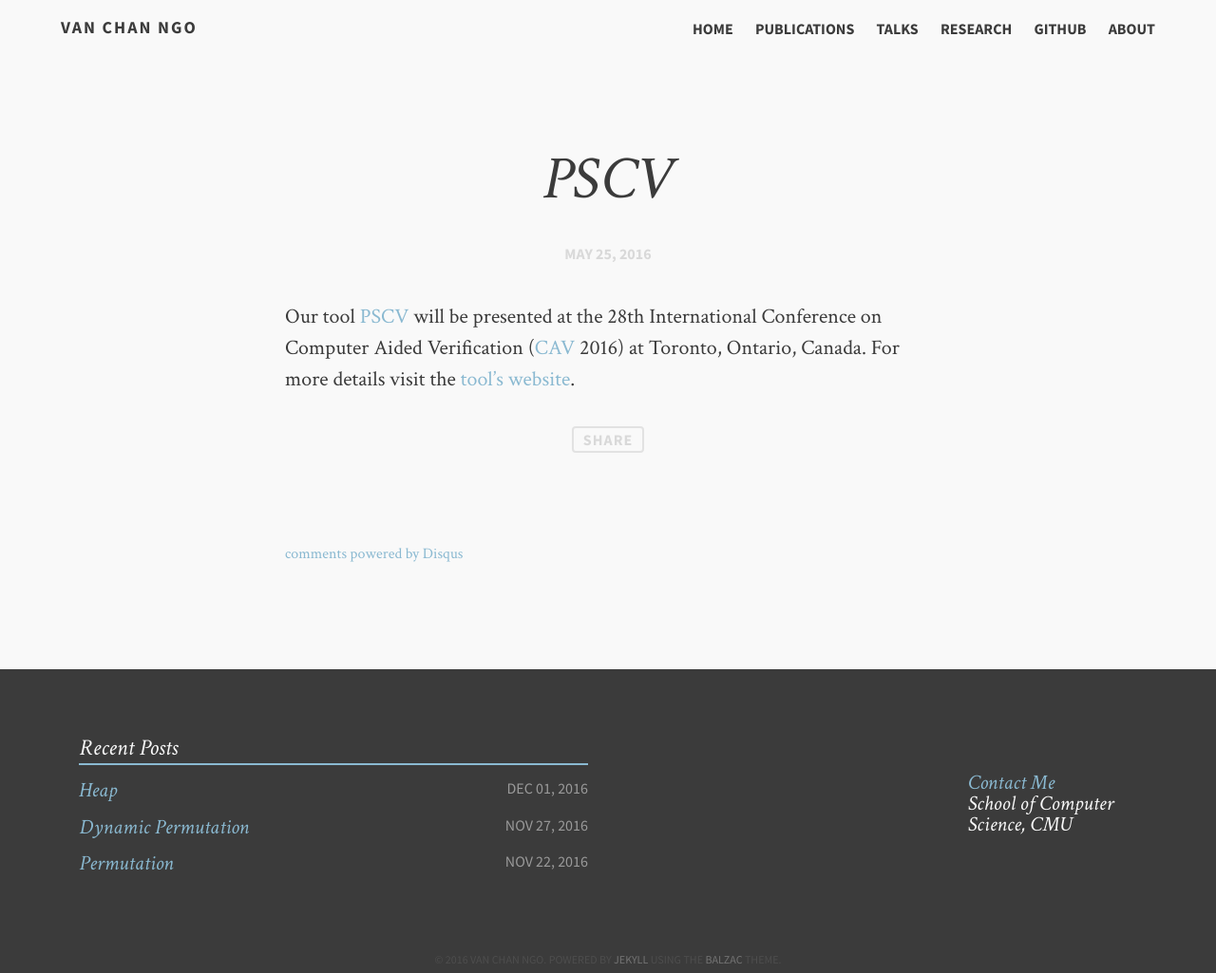
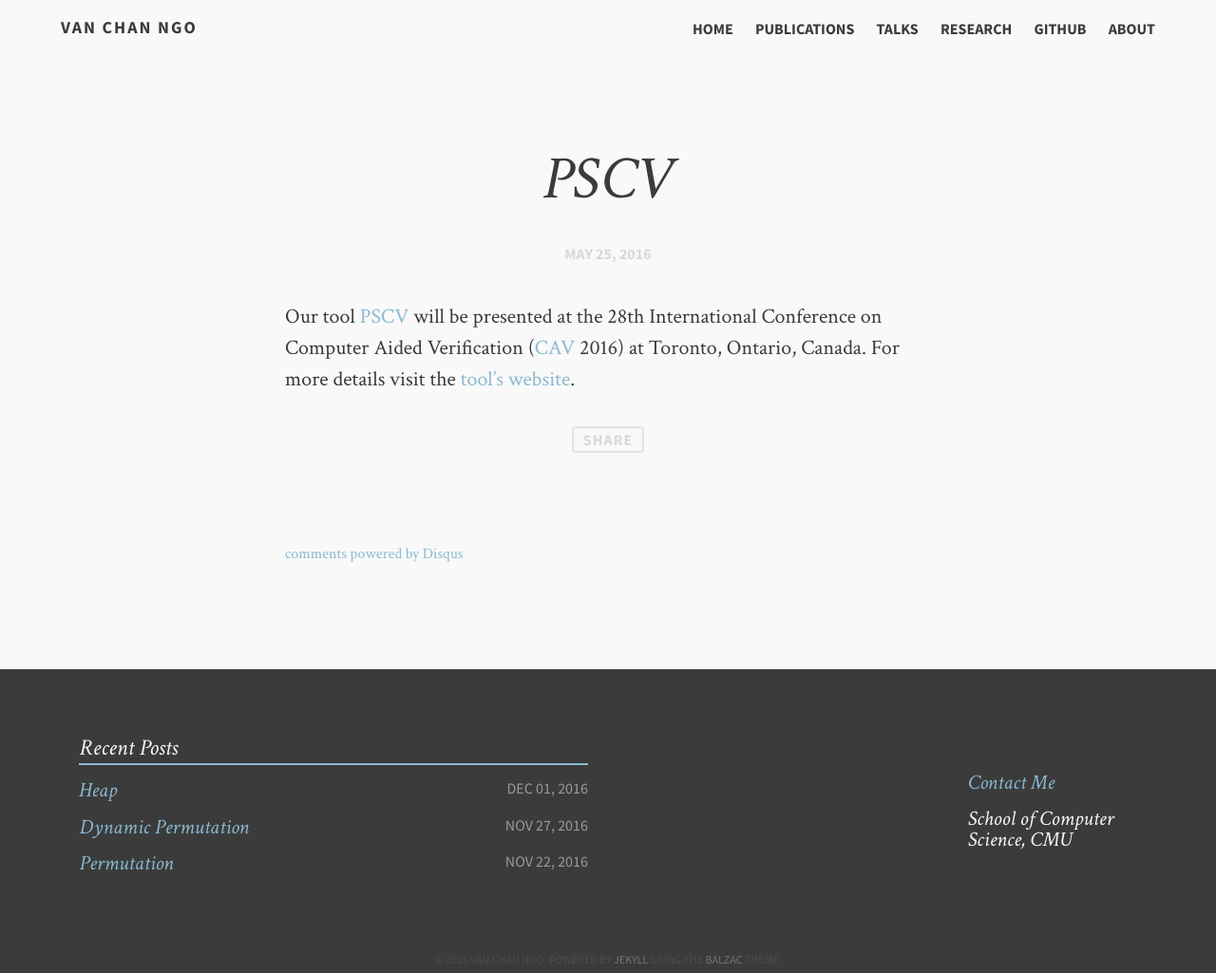
Before and after one commit to channgo2203/channgo2203.github.io, a Jekyll site: the page built from _posts/2016-05-25-cavpaper.md, in a window 1280 px wide. Shown: the whole page at 95% size. Built offline with Jekyll 4.4.1, drawn with Linux system fonts in a browser that asks for light colours; comment, search, counter and statistics services are not loaded.

Commit message:
update all

```diff
--- a/_includes/footer.html
+++ b/_includes/footer.html
@@ -14,7 +14,9 @@
       <div class="social">
         <ul>
             <li><a id="mail" href="mailto:{{ site.owner.email }}"><span class="foot-link">Contact Me</span></a></li>
-						School of Computer Science, CMU
+
+			<li><span class="foot-link">School of Computer Science, CMU</span></li>
+
             {% if site.owner.twitter %}
             <li><a id="twit" href="http://twitter.com/{{ site.owner.twitter }}" target="_blank"><span class="foot-link">@{{ site.owner.twitter }}</span></a></li>
             {% endif %}
```
